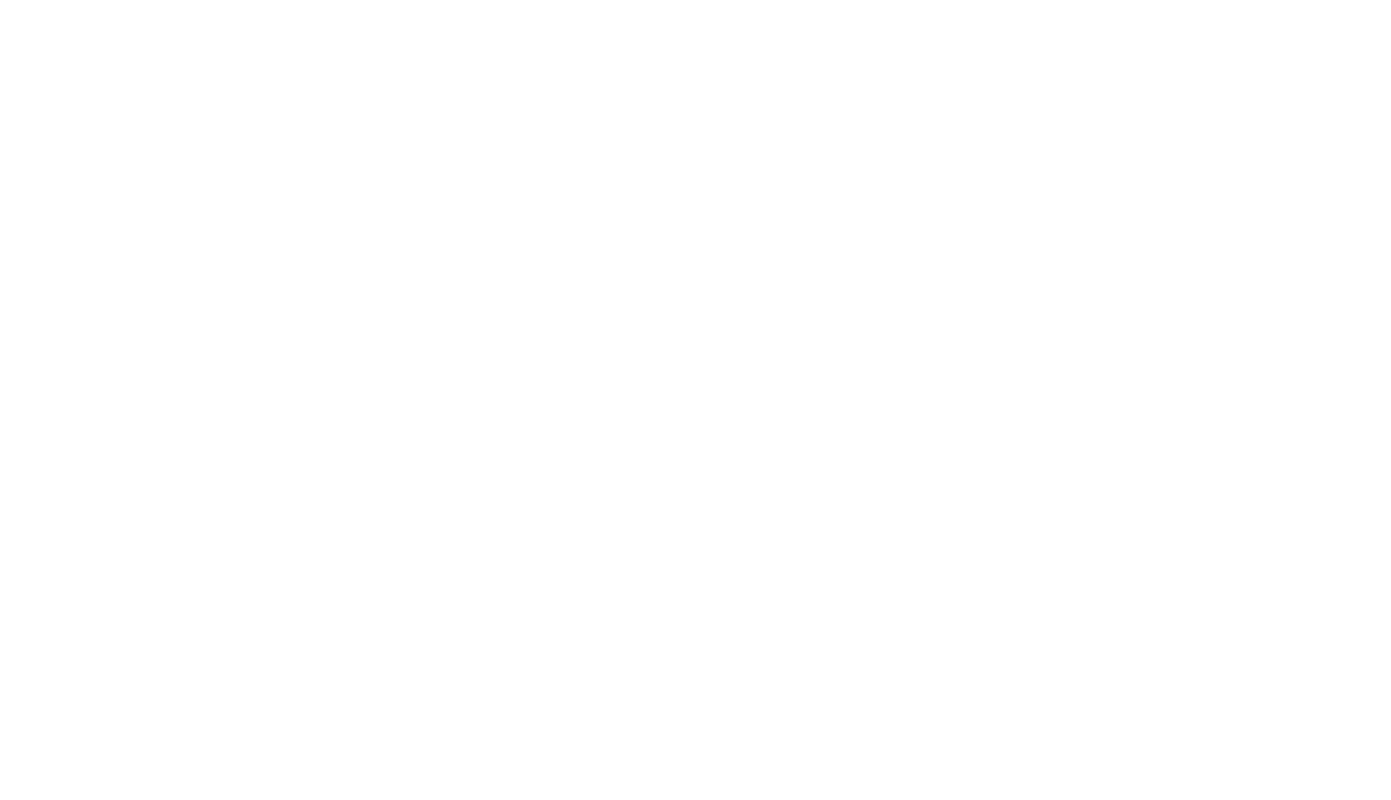
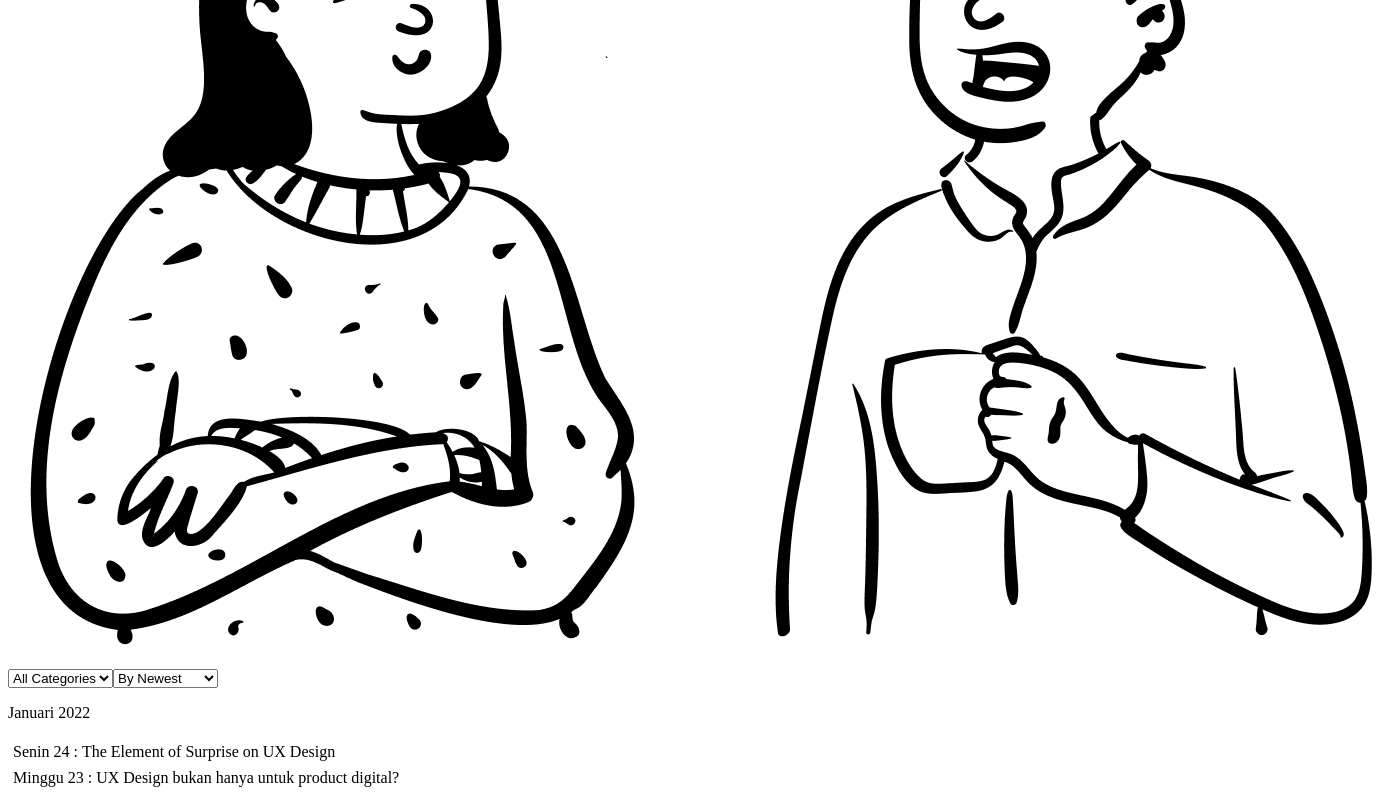
Before and after one commit to LukmanNH/porto-galih, a Next.js app: page /WritingJourney in a window 1280 px wide. Before the commit this address had no page. Shown: the part 481-1281 px from the top of the page, 1391 px wide, since content can reach past the window. Before the commit the page ends 800 px from the top, so only its background shows below. Built offline with nearby package versions, Linux system fonts and the light colour scheme.

Commit message:
Writing Journey Page Desktop

```diff
--- a/pages/blog.jsx
+++ b/pages/WritingJourney.jsx
@@ -1,7 +1,6 @@
 import React from "react";
-import { Menu } from '@headlessui/react'
 
-const Blog = () => {
+const WritingJourney = () => {
   return (
     <>
       <div className="bg-hero bg-no-repeat bg-cover bg-center h-[388px]">
@@ -15,42 +14,59 @@ const Blog = () => {
               <li>About</li>
             </ul>
           </div>
-          <div className="w-full mt-40">
+          <div className="w-full mt-36">
             <div className="flex items-start">
               <div className="w-auto">
                 <h1 className="text-white text-5xl font-bold">
                   ✏️ Writing Journey
                 </h1>
                 <p className="mt-10 text-white font-light text-lg tracking-wider">
-                  Something new I'm starting for 2021 — every week or two I write
-                  about what I've been working on, problems I've solved.
+                  Something new I'm starting for 2021 — every week or two I
+                  write about what I've been working on, problems I've solved.
                 </p>
               </div>
               <div className="w-7/12">
-                <img
-                  src="blog-img.png"
-                  className="translate-y-2"
-                  alt=""
-                />
+                <img src="blog-img.png" className="translate-y-2" alt="" />
               </div>
             </div>
           </div>
         </div>
       </div>
       <div className="container-w-full mx-auto px-56 pt-6 text-sm text-[#282828]">
-        <select className="w-2/12 border-2 mr-6 p-3 border-[#01549F] rounded-lg">
+        <select className="w-2/12 border-2 mr-6 p-3 border-[#01549F] rounded-md appearance-none icon-down">
           <option>All Categories</option>
           <option>All Categories</option>
           <option>All Categories</option>
         </select>
-        <select className="w-2/12 border-2 mr-6 p-3 border-[#01549F] rounded-lg">
+        <select className="w-2/12 border-2 mr-6 p-3 border-[#01549F] rounded-md appearance-none icon-down">
           <option>By Newest</option>
           <option>All Categories</option>
           <option>All Categories</option>
         </select>
       </div>
+      <div className="container-w-full mx-auto px-56 pt-14">
+        <p className="text-lg font-light text-[#282828] mb-6">Januari 2022</p>
+        <div>
+          <table className="text-lg font-semibold text-[#282828]">
+            <tr>
+              <div className="bg-gray-100 cursor-pointer hover:border-b-2 border-[#2B9EDE] mb-3">
+                <td>Senin 24</td>
+                <td>:</td>
+                <td>The Element of Surprise on UX Design</td>
+              </div>
+            </tr>
+            <tr className="cursor-pointer hover:border-b-2 border-[#2B9EDE]">
+              <div>
+                <td>Minggu 23</td>
+                <td>:</td>
+                <td>UX Design bukan hanya untuk product digital?</td>
+              </div>
+            </tr>
+          </table>
+        </div>
+      </div>
     </>
   );
 };
 
-export default Blog;
+export default WritingJourney;
--- a/pages/index.js
+++ b/pages/index.js
@@ -24,7 +24,7 @@ export default function Home() {
         <p className="text-2xl mt-[38px] w-11/12 font-sans font-light text-[#282828] leading-[3rem]">
           Read my{" "}
           <span className="border-b-[3px] font-semibold border-blue-600 duration-200 hover:text-[#01549F] cursor-pointer">
-            <Link href="/blog">thoughts</Link>
+            <Link href="/WritingJourney">thoughts</Link>
           </span>{" "}
           or my{" "}
           <span className="border-b-[3px] font-semibold border-blue-600 duration-200 hover:text-[#01549F] cursor-pointer">
--- a/tailwind.config.js
+++ b/tailwind.config.js
@@ -19,6 +19,12 @@ module.exports = {
         ".bg-hero": {
           "background-image": "url(/bg-hero.png)",
         },
+        ".icon-down": {
+          background: "url(/icon-down.png) 90% / 10% no-repeat ",
+        },
+        ".icon-up": {
+          background: "url(/icon-down.png) 90% / 10% no-repeat ",
+        },
       };
       addUtilities(utilities);
     }),
```
Also changed, not shown: public/icon-down.png (added), public/icon-up.png (added).
